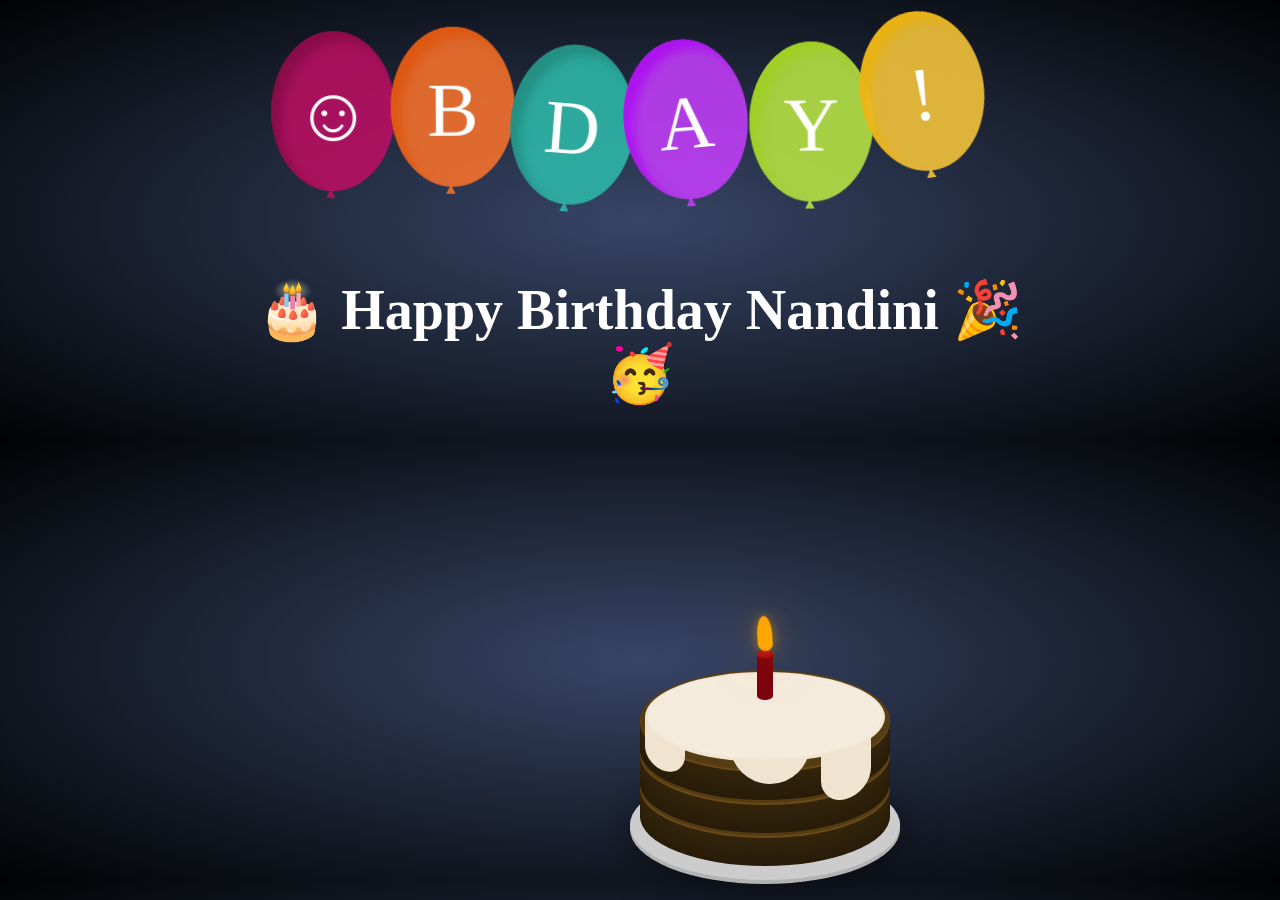
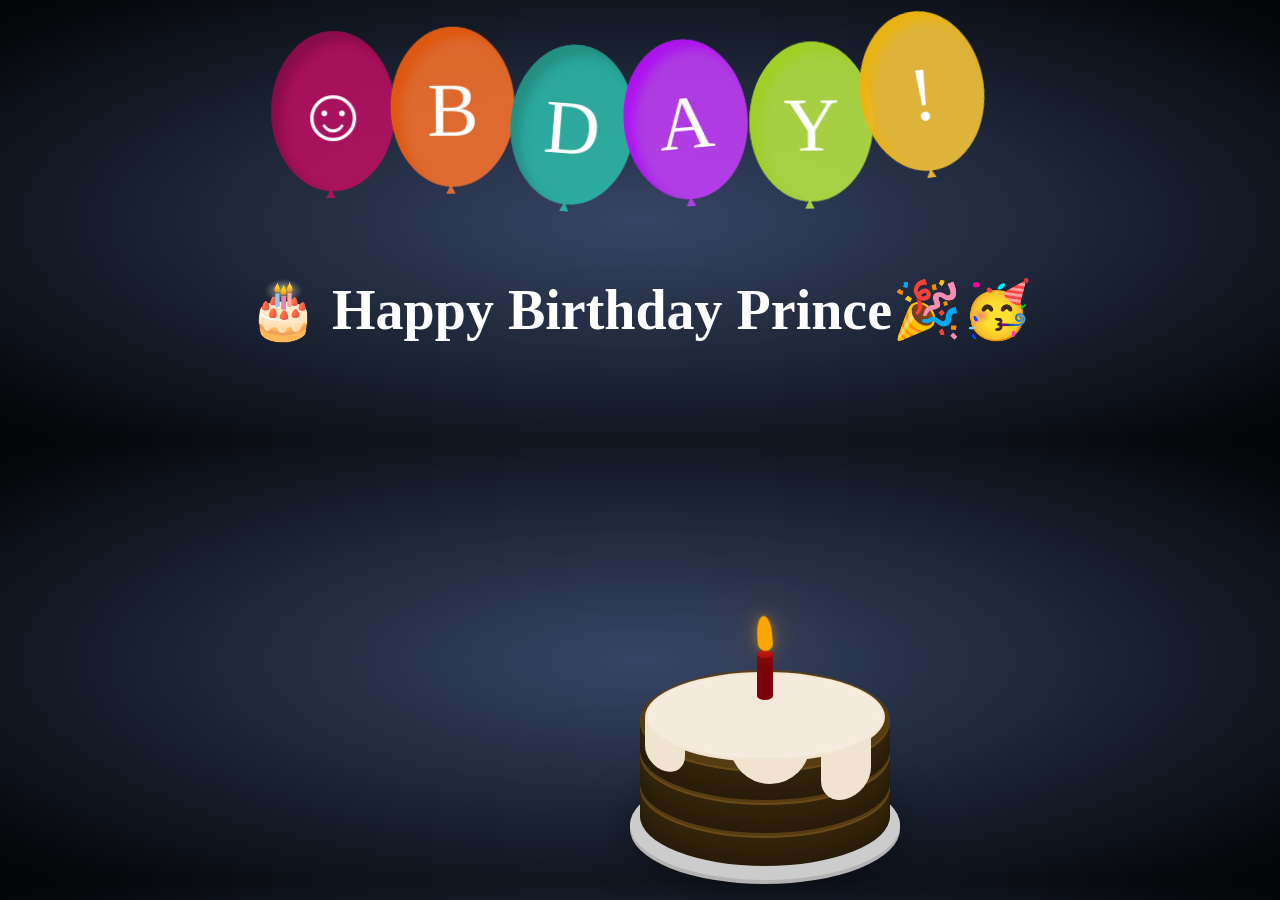
Before and after one commit to teekamsuthar/teekamsuthar.github.io, a Jekyll site: the page SLink.html, which Jekyll copies as it is, in a window 1280 px wide. Built offline with Jekyll 4.4.1, drawn with Linux system fonts in a browser that asks for light colours; nearby versions of some CDN libraries; some web fonts are replaced.

Commit message:
Update SLink.html

```diff
--- a/SLink.html
+++ b/SLink.html
@@ -45,7 +45,7 @@
                 <div><span>!</span>
                 </div>
             </div>
-             <h1>🎂 Happy Birthday Nandini 🎉🥳</h1>
+             <h1>🎂 Happy Birthday Prince🎉🥳</h1>
 
         </div>
 
```
